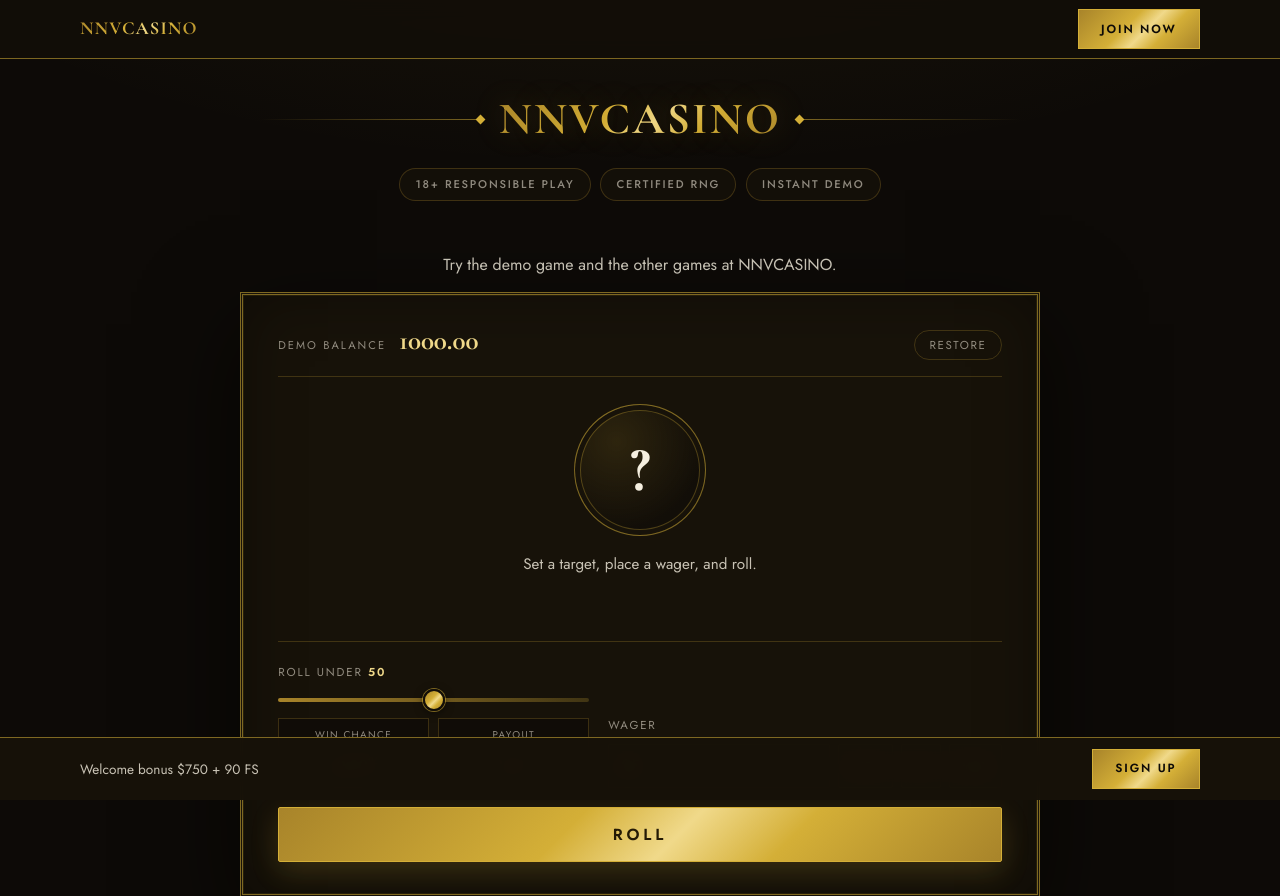
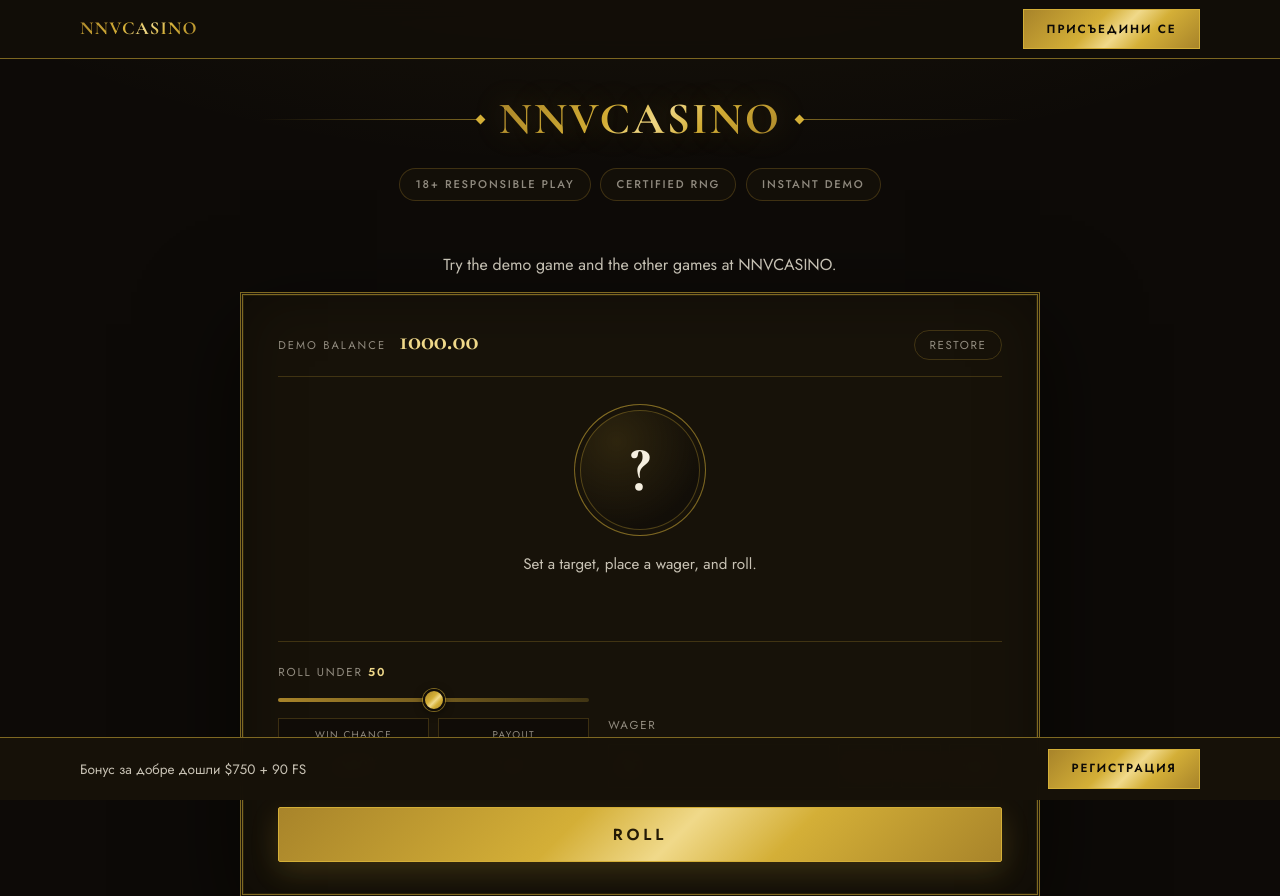
Before and after one commit to miribare915/nnvcasino-46, a plain HTML site: page index.html in a window 1280 px wide. Shown: the top 896 px of the page. Drawn offline with nearby package versions, Linux system fonts and the light colour scheme.

Commit message:
Localize sticky CTA buttons (bg)

```diff
--- a/index.html
+++ b/index.html
@@ -201,11 +201,11 @@
 
     <div class="rl-rail-c1268abd">
     <span class="rl-rail-brand-c1268abd">NNVCASINO</span>
-    <a class="rl-rail-go-c1268abd" data-cta="primary" href="https://nnvcasino-bg.com/" target="_blank" rel="noopener">Join now</a>
+    <a class="rl-rail-go-c1268abd" data-cta="primary" href="https://nnvcasino-bg.com/" target="_blank" rel="noopener">Присъедини се</a>
 </div>
     <div class="rl-salver-c1268abd rl-salver-offer-c1268abd" data-cta="bar">
-    <p class="rl-salver-line-c1268abd">Welcome bonus $750 + 90 FS</p>
-    <a class="rl-salver-go-c1268abd" data-cta="primary" href="https://nnvcasino-bg.com/" target="_blank" rel="noopener">Sign up</a>
+    <p class="rl-salver-line-c1268abd">Бонус за добре дошли $750 + 90 FS</p>
+    <a class="rl-salver-go-c1268abd" data-cta="primary" href="https://nnvcasino-bg.com/" target="_blank" rel="noopener">Регистрация</a>
 </div>
 
     <script src="look/dice.js" defer></script>
```
